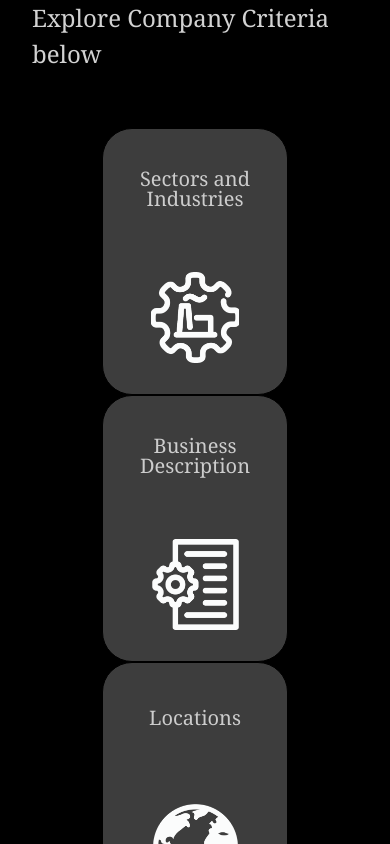
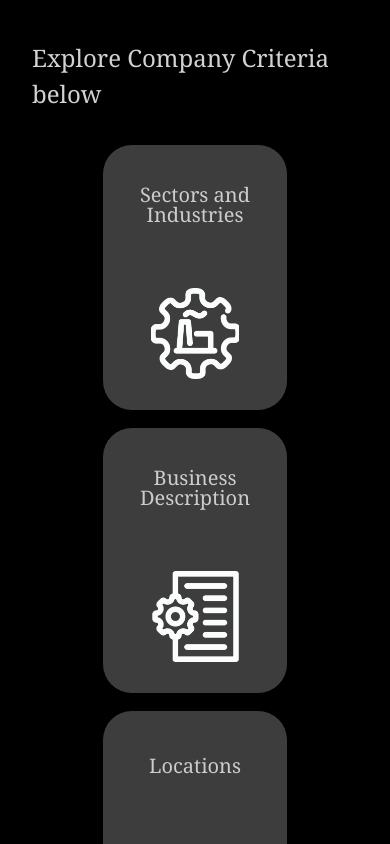
Before and after one commit to hamadhussain/NextJs-UI, a Next.js app: page /Boxes in a window 390 px wide. Shown: the top 844 px of the page. Built offline with nearby package versions, Linux system fonts and the light colour scheme.

Commit message:
Update page.jsx

```diff
--- a/src/app/Boxes/page.jsx
+++ b/src/app/Boxes/page.jsx
@@ -1,3 +1,51 @@
+// "use client";
+// import React from "react";
+// import Image from "next/image";
+
+// const BoxGrid = () => {
+//   const boxes = [
+//     { img: "/Boxes/LOGO1.png", text: "Sectors and Industries" },
+//     { img: "/Boxes/LOGO2.png", text: "Business Description" },
+//     { img: "/Boxes/LOGO3.png", text: "Locations" },
+//     { img: "/Boxes/LOGO4.png", text: "Business Cycles and Backing Status" },
+//     { img: "/Boxes/LOGO5.png", text: "Deals and Investors" },
+//     { img: "/Boxes/LOGO6.png", text: "Financial Metrics" },
+//     { img: "/Boxes/LOGO7.png", text: "Intellectual Property" },
+//   ];
+
+//   return (
+//     <div className="borderColorUp ">
+//       <p className="mx-8   boxHeader">Explore Company Criteria below</p>
+
+//       <div className="flex  items-center flex-wrap  justify-evenly pt-14 px-10">
+//         {boxes.map((box, index) => (
+//           <div key={index} className="box-grid-box">
+//             <p className="box-grid-text text-center px-1">{box.text}</p>
+//               <Image
+//                 src={box.img}
+//                 alt={`Box ${index + 1}`}
+//                 className="box-grid-image"
+//                 width={100}
+//                 height={100}
+//               />
+//           </div>
+//         ))}
+//       </div>
+//     </div>
+//   );
+// };
+
+// export default BoxGrid;
+
+
+
+
+
+
+
+
+
+
 "use client";
 import React from "react";
 import Image from "next/image";
@@ -14,12 +62,12 @@ const BoxGrid = () => {
   ];
 
   return (
-    <div className="borderColorUp ">
+    <div className=" xl:my-0 my-10">
       <p className="mx-8   boxHeader">Explore Company Criteria below</p>
 
-      <div className="flex  items-center flex-wrap  justify-evenly pt-14 px-10">
+      <div className="flex  items-center flex-wrap space-x-0 xl:space-x-3 xl:space-y-0 space-y-4 justify-evenly pt-8 px-4 sm:pt-10 sm:px-6 md:pt-12 md:px-8 lg:pt-14 lg:px-10 ">
         {boxes.map((box, index) => (
-          <div key={index} className="box-grid-box">
+          <div key={index} className="box-grid-box ">
             <p className="box-grid-text text-center px-1">{box.text}</p>
               <Image
                 src={box.img}
```
